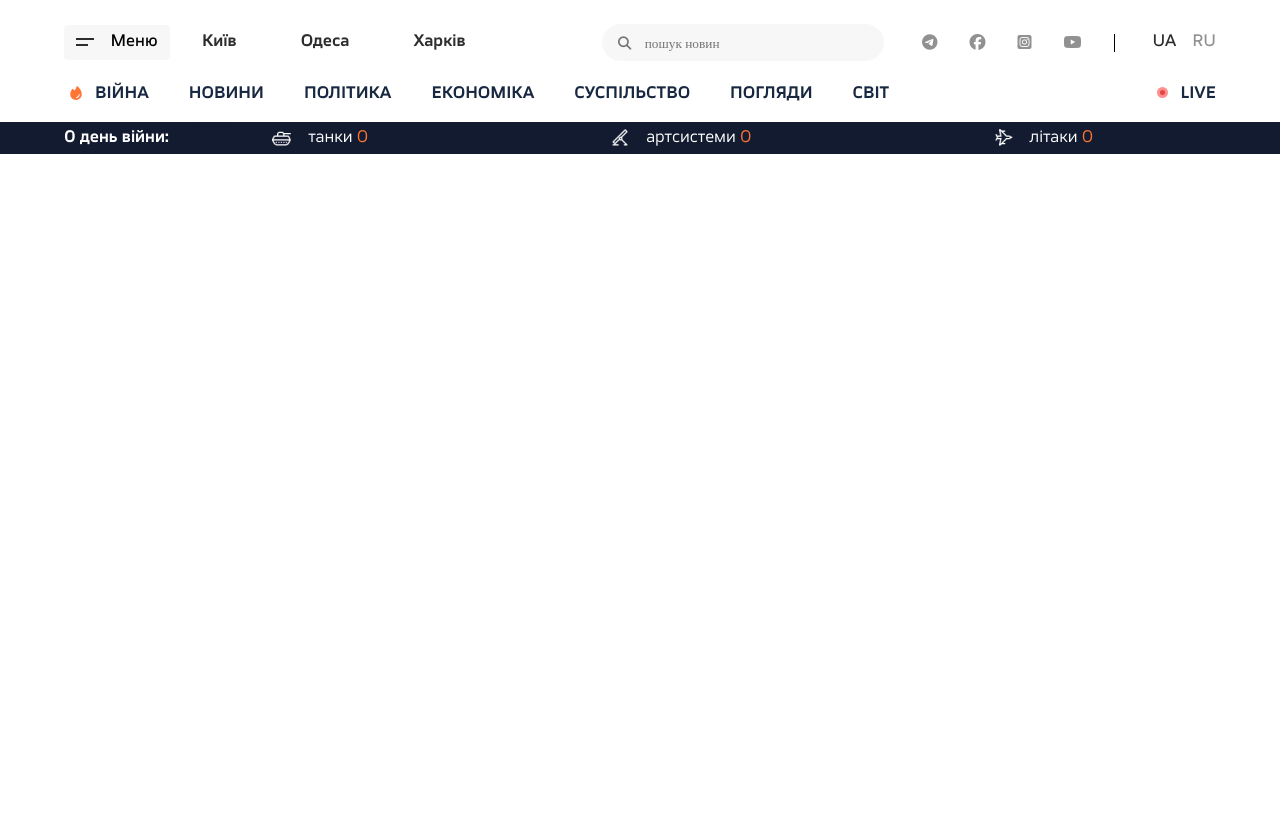
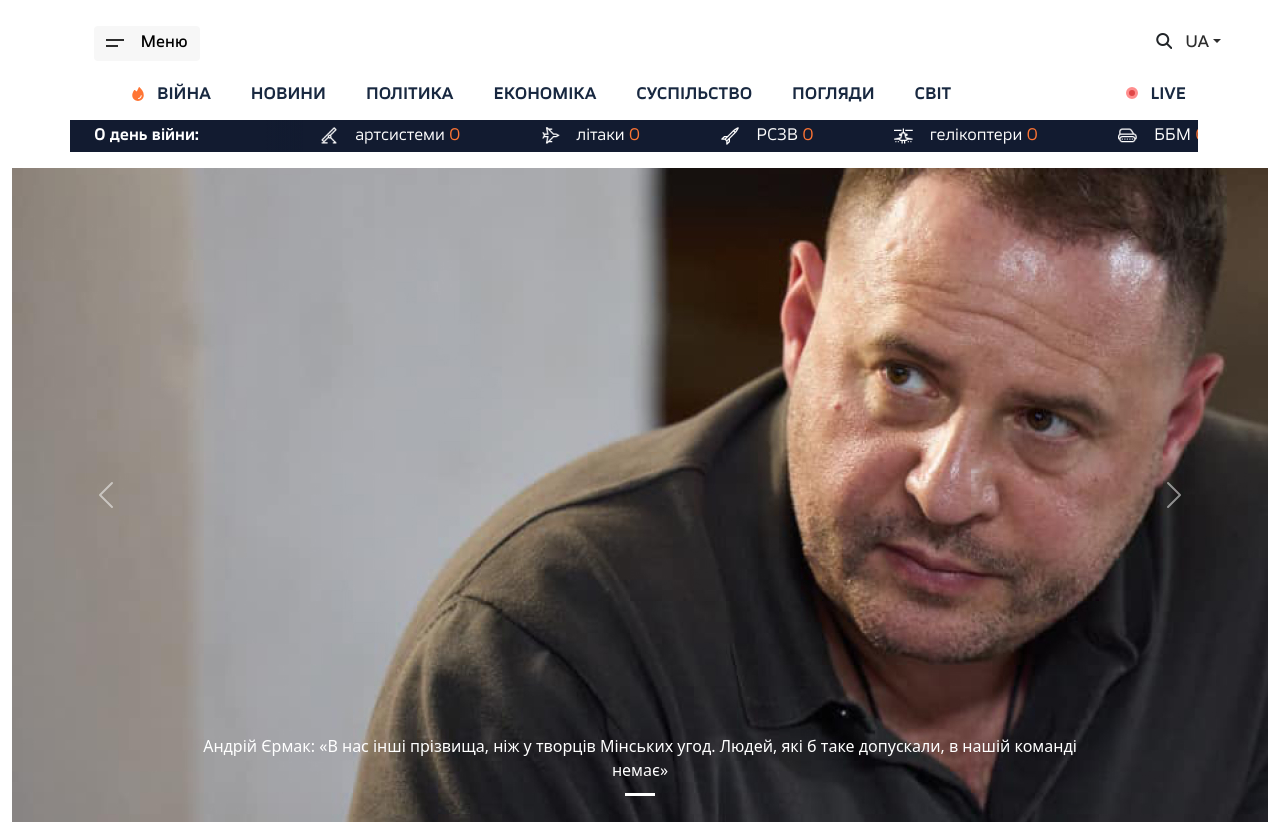
Before and after one commit to Banchee501/react-news-app, a React (Create React App) app: page / in a window 1280 px wide. Before the commit the page ends 800 px from the top, so only its background shows below. Built offline with nearby package versions, Linux system fonts and the light colour scheme.

Commit message:
fixed page-proofs

```diff
--- a/src/components/app/App.js
+++ b/src/components/app/App.js
@@ -1,13 +1,13 @@
 import Navbar from '../navigation/Navbar';
 import Statistics from '../statistics/Statistics';
-// import SimpleSlider from '../newsCarousel/newsCarousel';
+import SimpleSlider from '../newsCarousel/newsCarousel';
 
 const App = () => {
   return (
     <div className="app">
       <Navbar />
       <Statistics />
-      {/* <SimpleSlider /> */}
+      <SimpleSlider />
     </div>
   );
 }
--- a/src/components/navigation/Navbar.js
+++ b/src/components/navigation/Navbar.js
@@ -1,16 +1,16 @@
-import { Container, Row, Dropdown } from 'react-bootstrap';
+import { Container, Dropdown } from 'react-bootstrap';
 import { Link } from 'react-router-dom';
+
 import './navbar.scss'
 import fire from "../../resources/icons/navbarIcons/fireNav.svg";
 
 const Navbar = () => {
     return (
         <Container>
-            <Row>
             <div className='navbar__top'>
                 <button className='menu'>
                     <div className="menu_icon"></div>Меню</button>
-                    <ul className='cities'>
+                <ul className='menu_cities'>
                     <li><Link to="/kiev">Київ</Link></li>
                     <li><Link to="/odesa">Одеса</Link></li>
                     <li><Link to="/kharkiv">Харків</Link></li>
@@ -24,16 +24,26 @@ const Navbar = () => {
                         <a href="https://www.youtube.com/" target="_blank" rel="noreferrer"><i class="fa-brands fa-youtube"></i></a>
                     </div>
                     <div className='languages'>
-                            <a className="languages_active" href="/ua">UA</a>
+                        <a href="/ua">UA</a>
                         <a href="/ru">RU</a>
                     </div>
                 </div>
+                <div className='hide_show'>
+                    <i class="fa-solid fa-magnifying-glass"></i>
+                    <Dropdown>
+                        <Dropdown.Toggle variant="success" id="dropdown-basic">
+                            UA
+                        </Dropdown.Toggle>
+                        <Dropdown.Menu>
+                            <Dropdown.Item href="/ua">UA</Dropdown.Item>
+                            <Dropdown.Item href="/ru">RU</Dropdown.Item>
+                        </Dropdown.Menu>
+                    </Dropdown>
                 </div>
-            </Row>
-            <Row>
+            </div>
             <div className='navbar__bottom'>
                 <ul className="navbar__bottom__list">
-                        <li><img src={fire} alt="active" /><a href="/war">ВІЙНА</a></li>
+                    <li><a href="/war"> <img src={fire} alt="active" />ВІЙНА</a></li>
                     <li><a href="/news">НОВИНИ</a></li>
                     <li><a href="/politic">ПОЛІТИКА</a></li>
                     <li><a href="/economic">ЕКОНОМІКА</a></li>
@@ -44,7 +54,6 @@ const Navbar = () => {
                 <div className='circle'></div>
                 <a className="live" href="/live">LIVE</a>
             </div>
-            </Row>
         </Container>
     )
 }
--- a/src/components/navigation/navbar.scss
+++ b/src/components/navigation/navbar.scss
@@ -1,9 +1,11 @@
 @import '../../style/style.scss';
 
 .navbar__top {
+    width: 100%;
     margin: 24px 64px;
     display: flex;
-    align-items: center;
+    align-items:baseline;
+    height: 35px;
     .menu {
         justify-content: flex-start;
         font-family: Severs-Medium;
@@ -32,8 +34,7 @@
                 background-color: $dark_blue;
             }
         }
-    }
-    .cities {
+        &_cities {
             display: flex;
             font-family: Severs-DemiBold;
             a {
@@ -42,6 +43,8 @@
                 color: $dark_blue;
             }
         }
+    }
+
 
     .nav_block {
         display: flex;
@@ -86,9 +89,29 @@
             text-decoration: none;
             color: $grey;
         }
-        .languages_active {
+    }
+
+
+    .hide_show {
+        display: none;
+    }
+
+    .dropdown {
+        justify-content: flex-end;
+        &-menu {
+            min-width: 54px;
+        }
+        .btn:first-child:active{
+            background-color: white;
+            border-color: $grey;
+        }
+    }
+
+    .btn-success {
         color: $dark_blue;
-        }
+        font-family: Severs-Medium;
+        background-color: white;
+        border-color: white;
     }
 }
 
@@ -98,6 +121,7 @@
     margin: 12px 64px 16px;
     font-family: Severs-DemiBold;
     align-items: baseline;
+    overflow: scroll;
     &__list {
         display: inline-flex;
         align-items:baseline;
@@ -119,8 +143,8 @@
         background:#E04646;
         border: 3.5px solid #ff8e8e;
         border-radius: 50%;
-        height: 5px;
-        width: 5px;
+        height: 12px;
+        width: 12px;
         margin-right: 12px;
     }
     .live {
@@ -133,4 +157,6 @@
 
 ul {
     list-style-type: none;
+    padding-left: 0;
+    display: flex;
 }
--- a/src/components/newsCarousel/newsCarousel.js
+++ b/src/components/newsCarousel/newsCarousel.js
@@ -1,7 +1,5 @@
 import React from 'react';
 import { Container, Carousel } from 'react-bootstrap';
-
-import 'bootstrap/dist/css/bootstrap.min.css';
 
 import firstSlide from "../../resources/img/firstSlide.jpg";
 // import secondSlide from "../../resources/img/secondSlide.png";
@@ -10,7 +8,7 @@ import firstSlide from "../../resources/img/firstSlide.jpg";
 
 const newsCarousel = () => {
     return (
-        <>
+        <Container fluid>
             <Carousel>
                 <Carousel.Item>
                     <img
@@ -23,7 +21,7 @@ const newsCarousel = () => {
                     </Carousel.Caption>
                 </Carousel.Item>
             </Carousel>
-        </>
+        </Container>
     );
 }
 
--- a/src/components/statistics/Statistics.js
+++ b/src/components/statistics/Statistics.js
@@ -25,6 +25,7 @@ const Statistics = () => {
         <Container>
             <div className='statistics_day'>
                 {day} день війни:</div>
+            <Container fluid >
                 <Marquee gradient={false}>
                     <ul className='statistics_list'>
                         <li><img src={soldierIcon} alt="soldier" />особовий склад <span>~{soldier}</span></li>
@@ -37,6 +38,7 @@ const Statistics = () => {
                     </ul>
                 </Marquee>
             </Container>
+        </Container>
     )
 }
 
--- a/src/components/statistics/statistics.scss
+++ b/src/components/statistics/statistics.scss
@@ -3,14 +3,13 @@
 .statistics {
     display: flex;
     position: relative;
-
 }
 
 .statistics_day {
     position: absolute;
     z-index:  100;
     display: flex;
-    width: 105px;
+    width: 233px;
     height: 32px;
     background: linear-gradient(90deg, #121B30 84.29%, rgba(18, 27, 48, 0) 100%);
     color: white;
@@ -28,12 +27,11 @@
     align-items: center;
     li {
         font-family: Severs-Regular;
-        padding: 121px;
+        padding: 40px;
         display: inline-block;
         img {
             padding-right: 16px;
             display: inline-block;
-            vertical-align: middle;
         }
     }
 }
--- a/src/style/media.scss
+++ b/src/style/media.scss
@@ -1,10 +1,23 @@
-@media (max-width: 1200px) {
+@media (max-width: 1400px) {
     .navbar__top {
-        .cities {
+        margin: 24px 24px;
+        .menu_cities {
             display:none;
         }
         .nav_block {
             display: none;
         }
+        .hide_show {
+            display: flex;
+            justify-content: flex-end;
+            align-items:baseline;
+            margin-left: auto;
+        }
     }
+    .navbar__bottom {
+    margin: 12px 24px 16px;
+    }
+    .statistics_day {
+    padding: 0 24px;
 }
+}
--- a/src/style/style.scss
+++ b/src/style/style.scss
@@ -1,8 +1,13 @@
 @import './variables.scss';
 @import './media.scss';
 @import './fonts.scss';
+@import 'bootstrap/dist/css/bootstrap.min.css';
 
 * {
     margin: 0;
     padding: 0;
 }
+
+.container {
+    --bs-gutter-x: 0;
+}
```
Lines whose indentation alone changed are shown as unchanged.
